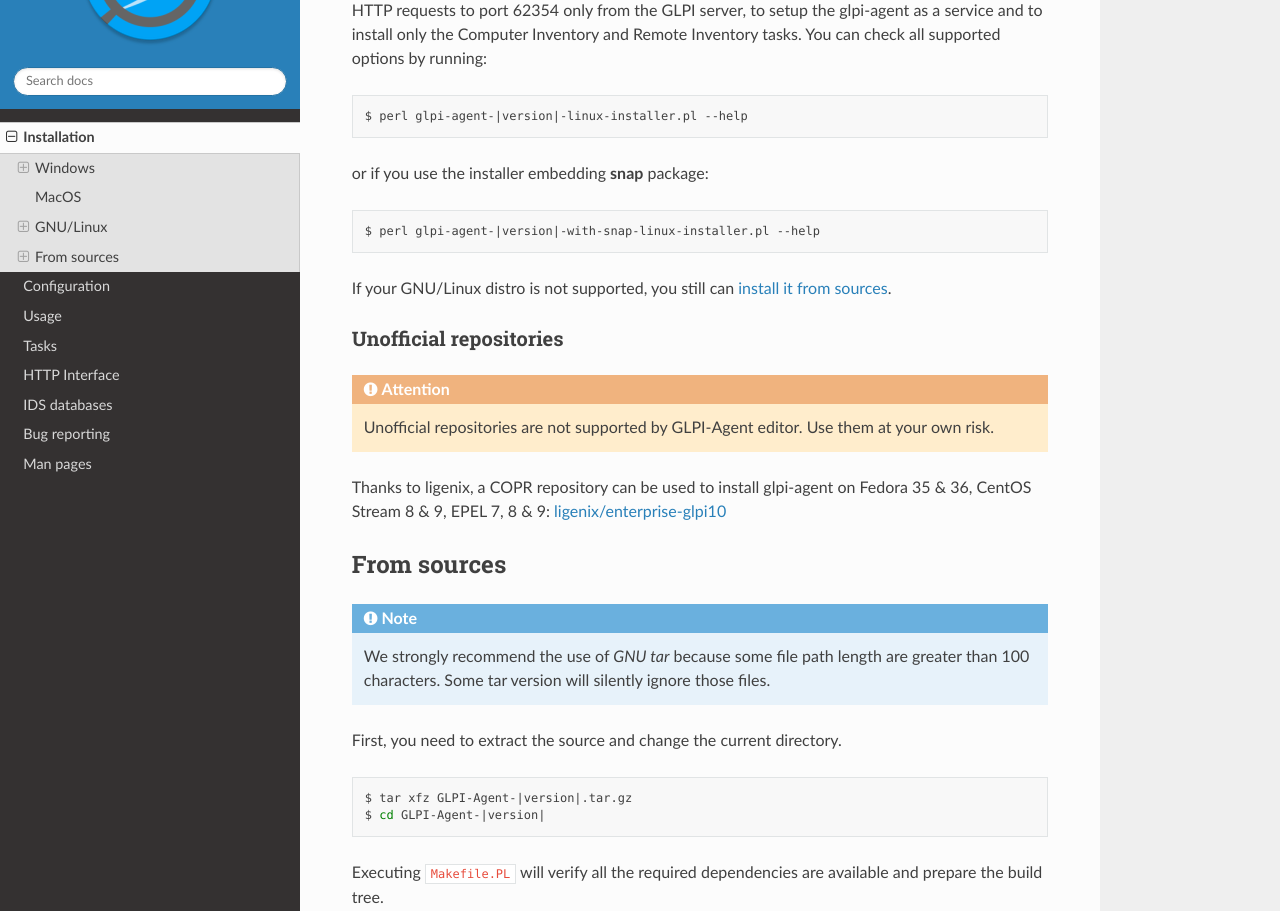
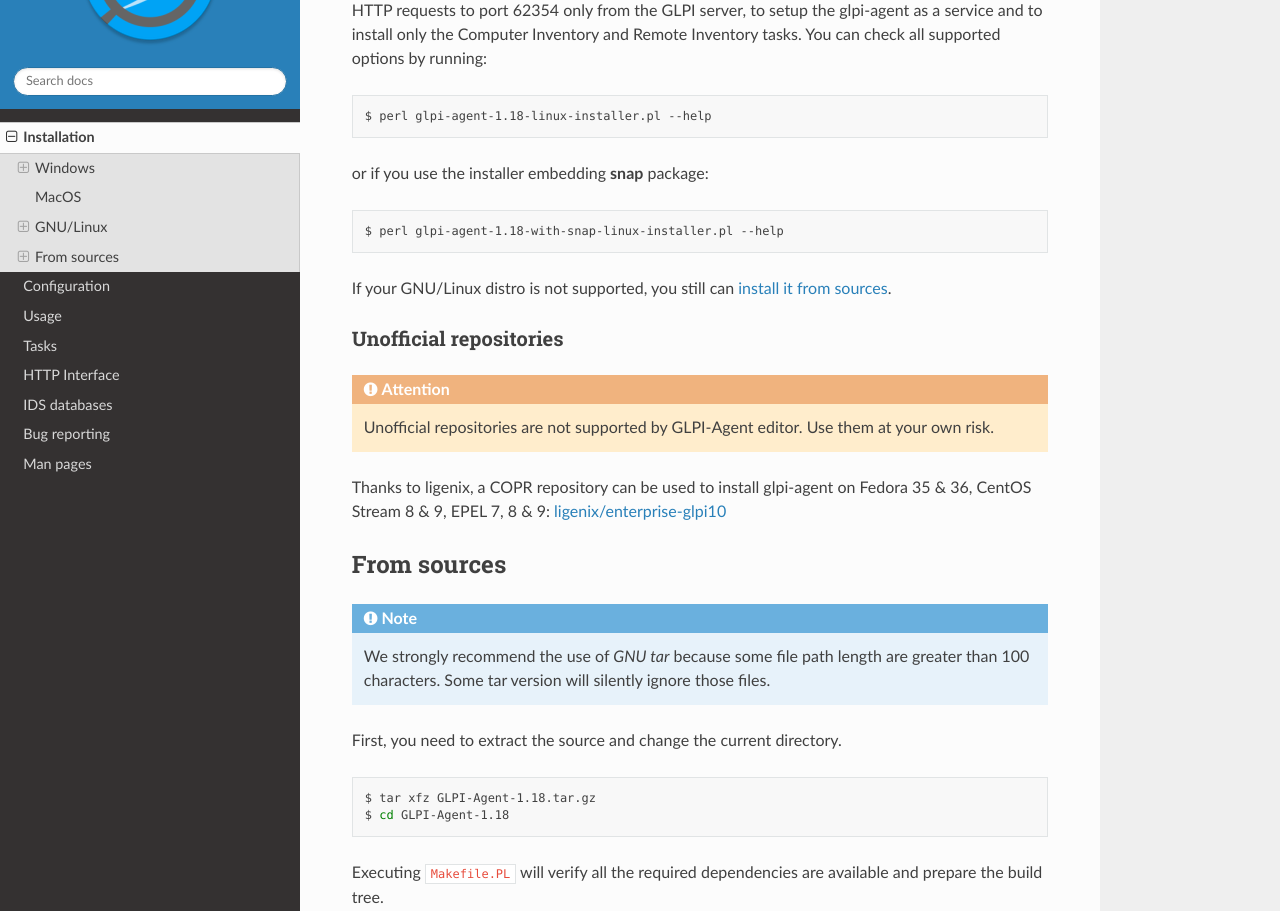
Before and after one commit to glpi-project/doc-agent, a Sphinx documentation site: the page built from source/installation/index.rst, in a window 1280 px wide and 1400 px high, scrolled down 5691 px. Shown: the part 151-1062 px from the top of the window. Built offline with Sphinx 7.4.7 and the Read the Docs theme 3.1.0, drawn with Linux system fonts in a browser that asks for light colours; some of the changed text lies outside the part shown.

Commit message:
Update version to 1.18

```diff
--- a/source/installation/index.rst
+++ b/source/installation/index.rst
@@ -204,7 +204,7 @@
 
 .. prompt:: bash
 
-   snap install --classic --dangerous GLPI-Agent-|version|_amd64.snap
+   snap install --classic --dangerous GLPI-Agent-1.18_amd64.snap
 
 After installation, you can easily configure the agent with the **set** ``snap`` sub-command:
 
@@ -249,13 +249,13 @@
 
 .. prompt:: bash
 
-   perl glpi-agent-|version|-linux-installer.pl --help
+   perl glpi-agent-1.18-linux-installer.pl --help
 
 or if you use the installer embedding **snap** package:
 
 .. prompt:: bash
 
-   perl glpi-agent-|version|-with-snap-linux-installer.pl --help
+   perl glpi-agent-1.18-with-snap-linux-installer.pl --help
 
 If your GNU/Linux distro is not supported, you still can :ref:`install it from sources <install-from-sources>`.
 
@@ -282,8 +282,8 @@
 
 .. prompt:: bash
 
-   tar xfz GLPI-Agent-|version|.tar.gz
-   cd GLPI-Agent-|version|
+   tar xfz GLPI-Agent-1.18.tar.gz
+   cd GLPI-Agent-1.18
 
 Executing ``Makefile.PL`` will verify all the required dependencies are available
 and prepare the build tree.
@@ -346,8 +346,8 @@
 
 .. prompt:: bash
 
-   tar xzf GLPI-Agent-|version|.tar.gz
-   cd GLPI-Agent-|version|
+   tar xzf GLPI-Agent-1.18.tar.gz
+   cd GLPI-Agent-1.18
 
 We use ``cpanm`` to fetch and extract the dependencies in the extlib directory:
 
--- a/source/installation/windows-command-line.rst
+++ b/source/installation/windows-command-line.rst
@@ -5,13 +5,13 @@
 
 .. prompt:: batch
 
-   GLPI-Agent-|version|-x64.msi /quiet SERVER=<URL>
+   GLPI-Agent-1.18-x64.msi /quiet SERVER=<URL>
 
 or:
 
 .. prompt:: batch
 
-   msiexec /i GLPI-Agent-|version|-x64.msi /quiet SERVER=<URL>
+   msiexec /i GLPI-Agent-1.18-x64.msi /quiet SERVER=<URL>
 
 All options can be defined in several places; the last taking precedence on all others:
 
```
Also changed, not shown: source/installation/linux-appimage.rst (+6 -6 lines).
